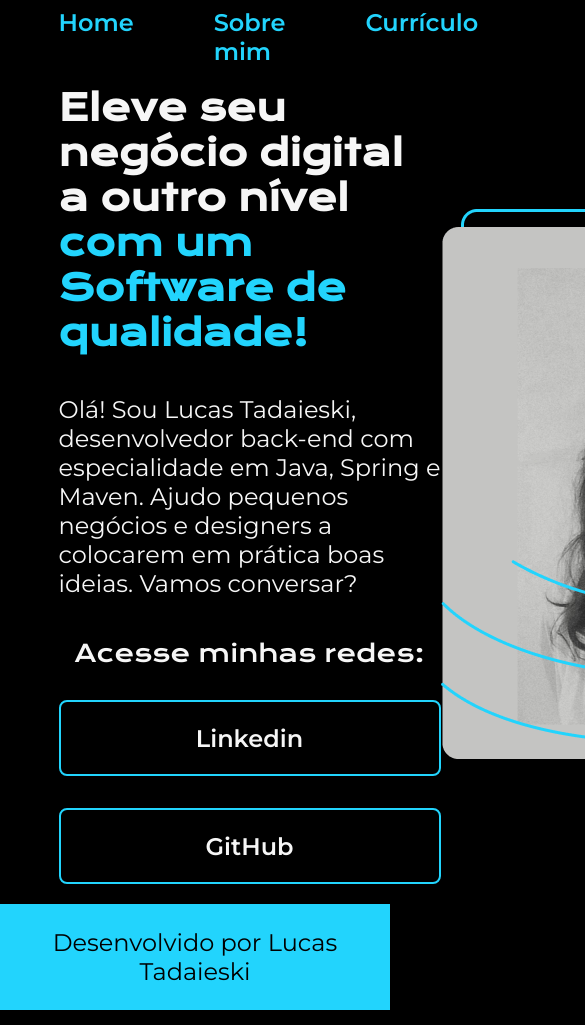
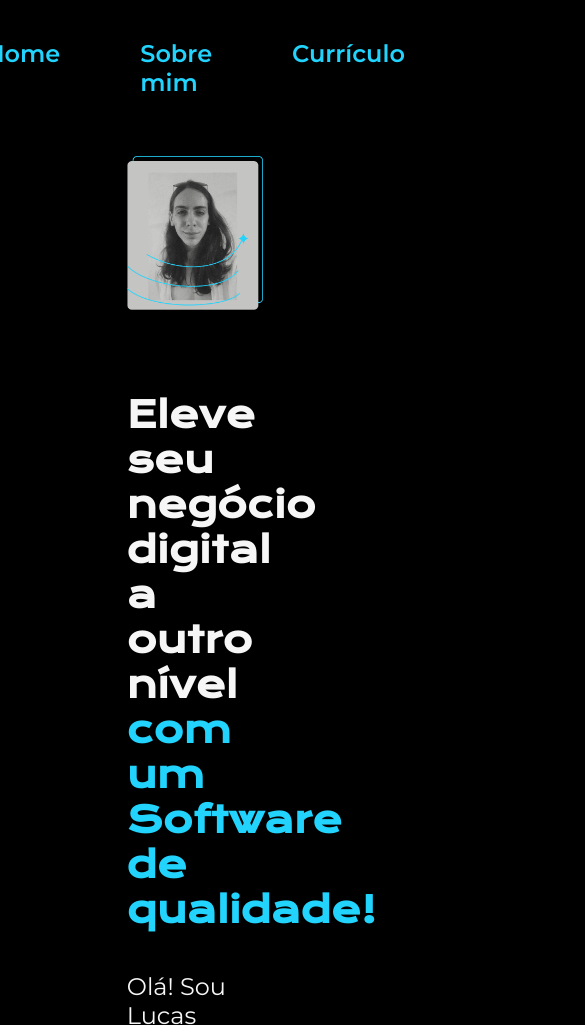
Before and after one commit to lucastadaieski/portfolio, a plain HTML site: page index.html in a window 390 px wide. Shown: the top 1025 px of the page, 585 px wide, since content can reach past the window. Drawn offline with nearby package versions, Linux system fonts and the light colour scheme.

Commit message:
add layout responsivo

```diff
--- a/index.html
+++ b/index.html
@@ -21,11 +21,17 @@
             <p class="apresentacao__conteudo__texto">Olá! Sou Lucas Tadaieski, desenvolvedor back-end com especialidade em Java, Spring e Maven. Ajudo pequenos negócios e designers a colocarem em prática boas ideias. Vamos conversar?</p>
             <div class="apresentacao__links">
                 <h2 class="apresentacao__links__subtitulo">Acesse minhas redes:</h2>
-                <a class="apresentacao__links__link" href="https://linkedin.com/in/lucastadaieski">Linkedin</a>
-                <a class="apresentacao__links__link" href="https://github.com/lucastadaieski">GitHub</a>
+                <a class="apresentacao__links__navegacao" href="https://linkedin.com/in/lucastadaieski">
+                    <img src="./assets/linkedin.png" alt="linkedin icon">
+                    Linkedin
+                </a>
+                <a class="apresentacao__links__navegacao" href="https://github.com/lucastadaieski">
+                    <img src="./assets/github.png" alt="github icon">
+                    GitHub
+                </a>
             </div>
         </section>
-        <img src="./assets/imagemPortfolio.png" alt="Foto de Lucas Tadaieski">
+        <img class="apresentacao__imagem" src="./assets/imagemPortfolio.png" alt="Foto de Lucas Tadaieski">
     </main>
     <footer class="rodape">
         <p>Desenvolvido por Lucas Tadaieski</p>
--- a/styles/style.css
+++ b/styles/style.css
@@ -33,7 +33,7 @@ body{
 
 .cabecalho__menu__link{
     font-family: var(--fonte-secundaria);
-    font-size:  24px;
+    font-size:  1.5rem;
     font-weight: 600;
     color: var(--cor-terciaria);
     text-decoration: none;
@@ -44,17 +44,18 @@ body{
     display: flex;
     align-items: center;
     justify-content: space-between;
+    gap: 82px;
 }
 
 .apresentacao__conteudo{
-    width: 615px;
+    width: 50%;
     display: flex;
     flex-direction: column;
     gap: 40px;
 }
 
 .apresentacao__conteudo__titulo{
-    font-size: 36px;
+    font-size: 2.25rem;
     font-family: var(--fonte-primaria);
 }
 
@@ -63,7 +64,7 @@ body{
 }
 
 .apresentacao__conteudo__texto{
-    font-size: 24px;
+    font-size: 1.5rem;
     font-family: var(--fonte-secundaria);
     font-weight: 400;
     font-style: normal;
@@ -83,21 +84,20 @@ body{
 }
 
 .apresentacao__links__subtitulo{
-
     font-family: var(--fonte-primaria);
     font-weight: 400;
-    font-size: 24px;
+    font-size: 1.5rem;
 }
 
-.apresentacao__links__link{
+.apresentacao__links__navegacao{
     display: flex;
     justify-content: center;
     gap: 16px;
     border: 2px solid var(--cor-terciaria);
-    width: 378px;
+    width: 50%;
     text-align: center;
     border-radius: 8px;
-    font-size: 24px;
+    font-size: 1.5rem;
     font-weight: 600;
     padding: 21.5px 0;
     text-decoration: none;
@@ -109,12 +109,33 @@ body{
     background-color: var(--cor-hover);
 }
 
+.apresentacao__imagem{
+    width: 50%;
+}
+
+
 .rodape{
     padding: 24px;
     color:var(--cor-primaria);
     background-color: var(--cor-terciaria);
     text-align: center;
     font-family: var(--fonte-secundaria);
-    font-size: 24px;
+    font-size: 1.5rem;
     font-weight: 400;
 }
+
+
+@media (max-width: 1200px){
+
+    .cabecalho{
+        padding: 10%;
+    }
+
+    .cabecalho__menu{
+        justify-content: center;
+    }
+
+    .apresentacao{
+        flex-direction: column-reverse;
+    }
+}
```
